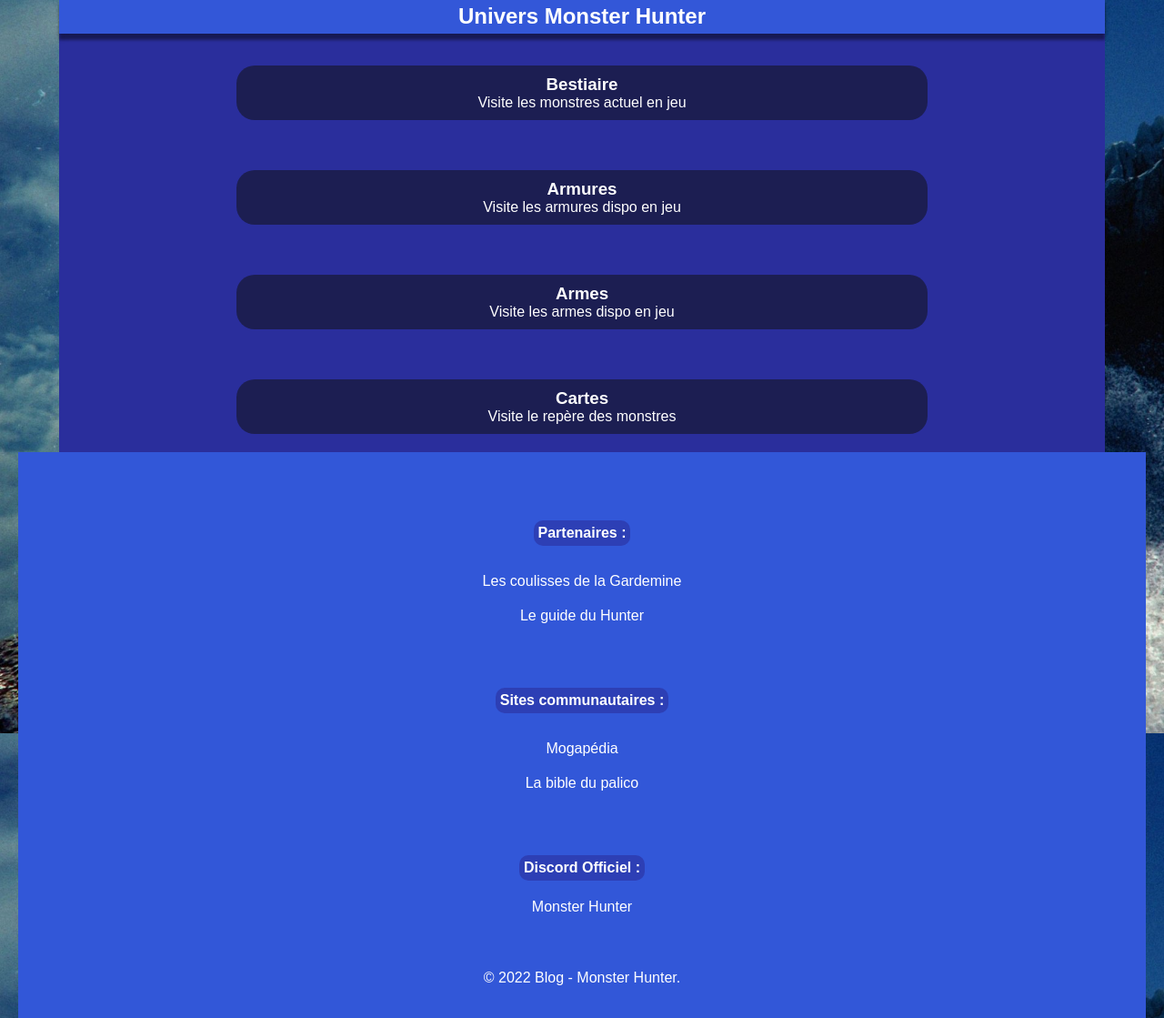
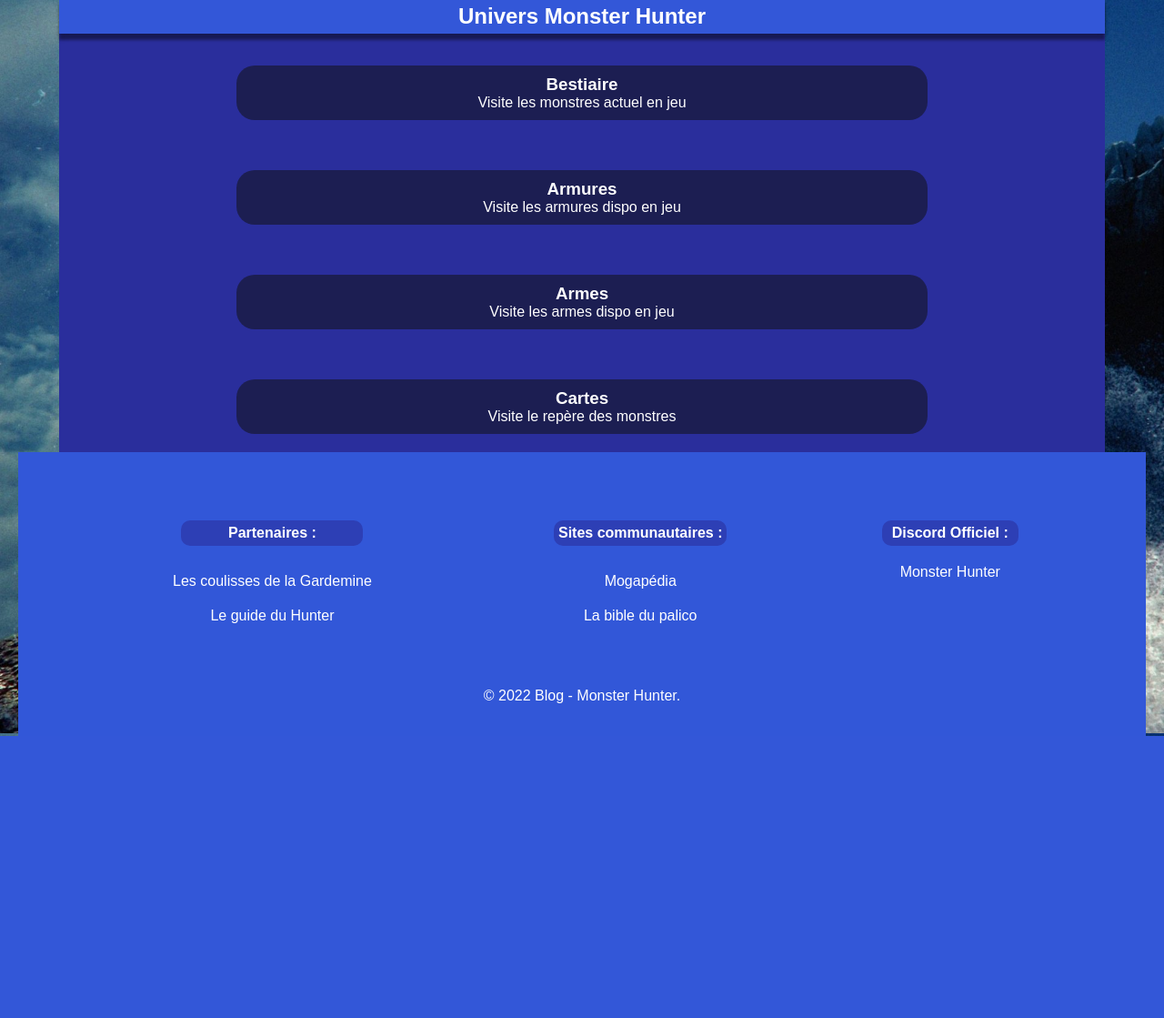
Before and after one commit to AnthonySau/Projet_3wa_MH, a PHP site: page /index.php?page=home in a window 1280 px wide. Shown: the part 1114-2233 px from the top of the page at 91% size. After the commit the page ends 1923 px from the top, so only its background shows below. Run offline with PHP 8.4, Linux system fonts and the light colour scheme; some web fonts are replaced.

Commit message:
home mobile first

```diff
--- a/public/css/footer.css
+++ b/public/css/footer.css
@@ -27,26 +27,20 @@ footer div .flex a {
 
 @media screen and (min-width: 767px) {
 
-    footer {
+    footer div {
         text-align: center;
     }
 
-    footer {
+    .colonne {
         display: flex;
-        flex-wrap: wrap;
-    }
-
-    footer div {
-        display: flex;
-        flex-direction: column;
         justify-content: space-around;
-        margin: auto;
+        align-items: flex-start;
     }
 
     h4 {
-        display: flex;
+        padding: 5px;
+        max-width: 200px;
+        margin: auto;
         text-align: center;
-        margin: auto;
-        padding: 5px;
     }
 }
--- a/views/partials/_footer.php
+++ b/views/partials/_footer.php
@@ -1,5 +1,5 @@
 <footer class="container">
-    <div class="flex">
+    <div class="colonne">
         <div>
             <h4>Partenaires :</h4>
             <div class="flex">
```
